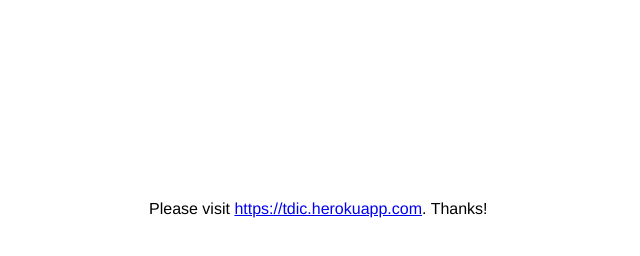
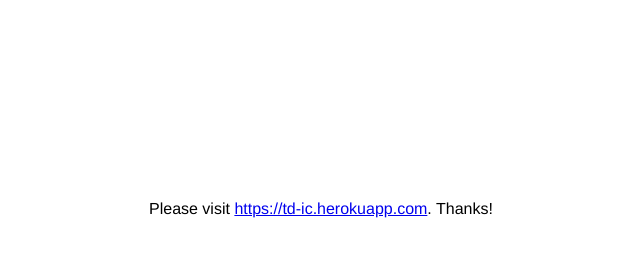
Before and after one commit to ThunderDynamics/t, a plain HTML site: page index.html in a window 1280 px wide. Shown: the full height of the page, 171-811 px from the left. Drawn offline with Linux system fonts and the light colour scheme.

Commit message:
Update index.html

```diff
--- a/index.html
+++ b/index.html
@@ -10,6 +10,6 @@
     </style>
   </head>
   <body>
-    <p>Please visit <a href="https://tdic.herokuapp.com">https://tdic.herokuapp.com</a>. Thanks!</p>
+    <p>Please visit <a href="https://td-ic.herokuapp.com">https://td-ic.herokuapp.com</a>. Thanks!</p>
   </body>
 </html>
```
